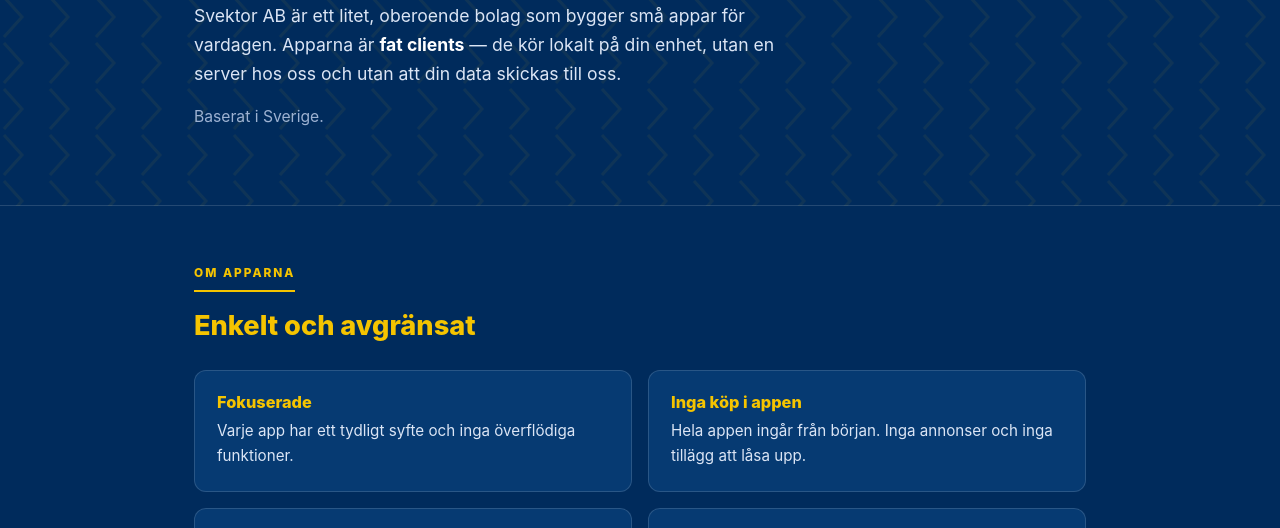
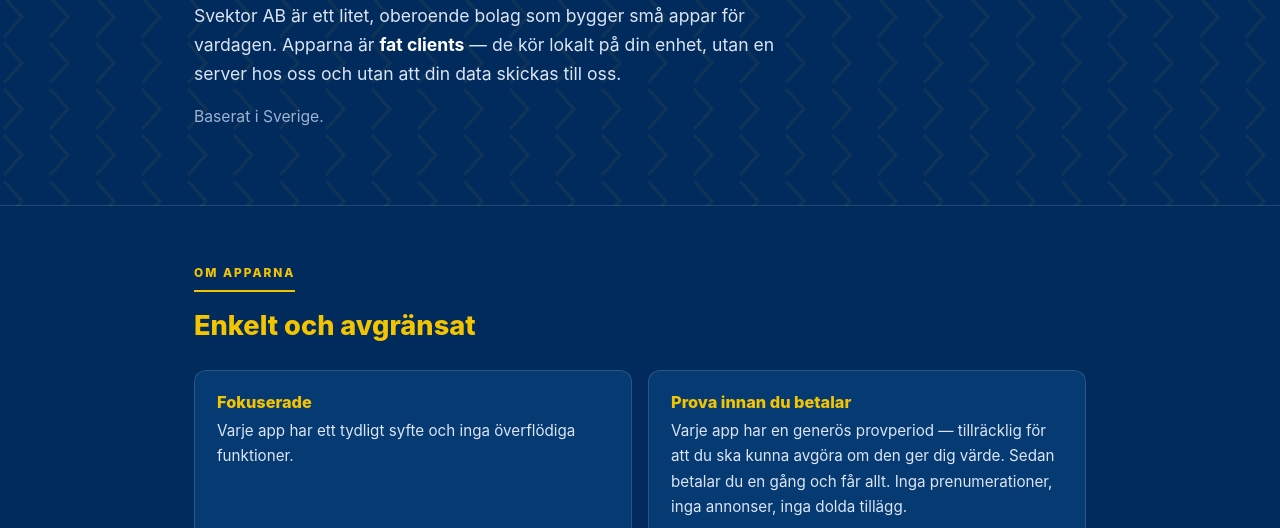
Before and after one commit to Svektor-AB/svektor.github.io, a plain HTML site: page index.html in a window 1280 px wide. Shown: the part 253-781 px from the top of the page. Drawn offline with Linux system fonts and the light colour scheme.

Commit message:
Update pricing message: replace "no IAP" with "try before you buy"
The old "Inga köp i appen / No in-app purchases" card was no longer
accurate now that Glosor has a trial + one-time purchase model.
Replaced with a card that correctly describes the model: a generous
trial, then a single payment for full access — no subscriptions,
no ads, no hidden add-ons.

Co-Authored-By: Claude Sonnet 4.6 <noreply@anthropic.com>
Claude-Session: https://claude.ai/code/session_01HAPZTekYYQzVFjCPwuUHR7

```diff
--- a/index.html
+++ b/index.html
@@ -55,8 +55,8 @@
           <p>Varje app har ett tydligt syfte och inga överflödiga funktioner.</p>
         </div>
         <div class="card">
-          <h3>Inga köp i appen</h3>
-          <p>Hela appen ingår från början. Inga annonser och inga tillägg att låsa upp.</p>
+          <h3>Prova innan du betalar</h3>
+          <p>Varje app har en generös provperiod — tillräcklig för att du ska kunna avgöra om den ger dig värde. Sedan betalar du en gång och får allt. Inga prenumerationer, inga annonser, inga dolda tillägg.</p>
         </div>
         <div class="card">
           <h3>Kör lokalt</h3>
```
Also changed, not shown: en/index.html (+2 -2 lines).
